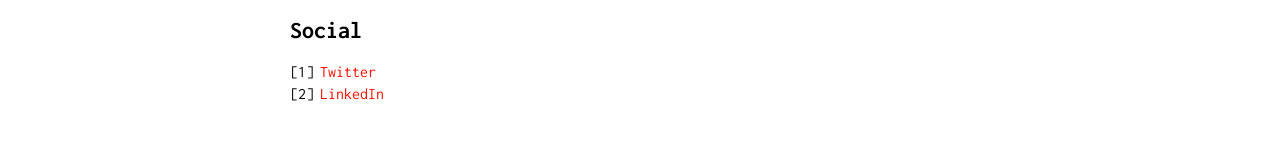
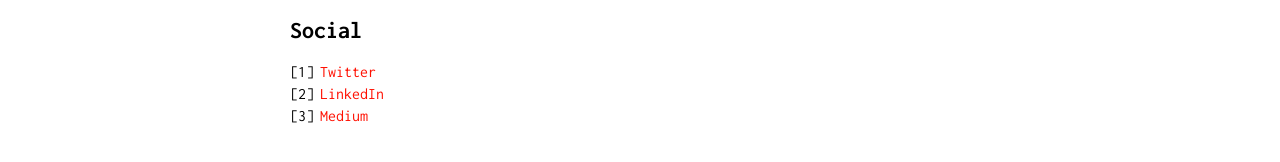
Before and after one commit to Vikramansen/vikramansen.github.io, a Jekyll site: the page built from contact.md, in a window 1280 px wide. Shown: the part 164-326 px from the top of the page. Built offline with Jekyll 4.4.1, drawn with Linux system fonts in a browser that asks for light colours.

Commit message:
Update contact.md

```diff
--- a/contact.md
+++ b/contact.md
@@ -13,3 +13,4 @@ is_contact: true
 
 1. [Twitter](https://twitter.com/thisisvikraman)
 2. [LinkedIn](https://www.linkedin.com/in/vikraman-sen-90a0a5102/)
+3. [Medium](https://vikramann.medium.com/)
```
